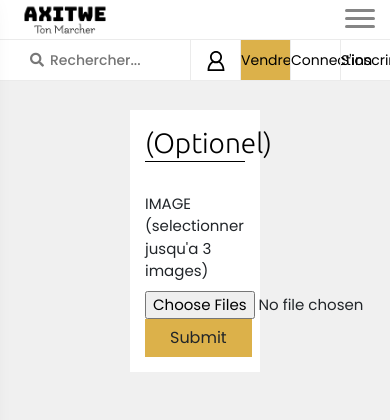
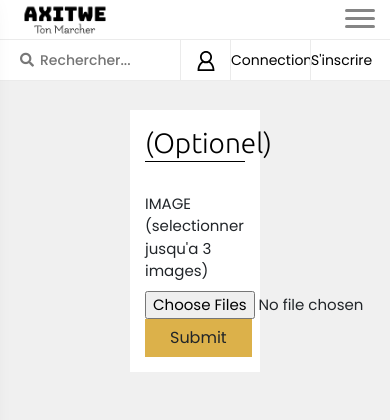
Before and after one commit to abdoulhakamtaba/AXITWE, a Django app: template shop/templates/imgs.html in a window 390 px wide; the page is wider, and only the part inside the window is pictured. Shown: the top 420 px of that part. Run offline with Django 3.2, Linux system fonts and the light colour scheme; the template is opened without the code that fills it, so the values that code supplies are empty; some libraries are stand-ins or nearby versions.

Commit message:
nav-bar-checking

```diff
--- a/shop/static/css/core-style.css
+++ b/shop/static/css/core-style.css
@@ -381,7 +381,14 @@
         .header_area .favourite-area a span,
         .header_area .user-login-info a span,
         .header_area .cart-area a span {
-          font-size: 14px; } }
+          font-size: 14px; }
+
+
+        .header_area .cart-area {
+          margin-right: 30px;
+        }
+
+      }
   .header_area.sticky {
     position: fixed;
     z-index: 900;
--- a/shop/templates/baseshop.html
+++ b/shop/templates/baseshop.html
@@ -68,6 +68,7 @@
                             <li><a href="{% url 'shop-home' %}" style="color: black;" class="home_level">Home</a></li>
                             <li><a href="{% url 'products-page' %}" style="color: black;" class="all_products_level">Tous Produits</a>
                             </li>
+                            <li><a href="{% url 'category' %}" id="axitweCartBtn" style="color: black;" class="sell_level">Vendre</a></li>
 
                         </ul>
                     </div>
@@ -95,9 +96,9 @@
                 </div>
 
 
-                <div class="cart-area">
+                <!--<div class="cart-area">
                     <a href="{% url 'category' %}" id="axitweCartBtn" style="color: black;" class="sell_level">Vendre</a>
-                </div>
+                </div>-->
 
                 {% if request.user.is_authenticated %}
                     <!-- Logout -->
```
